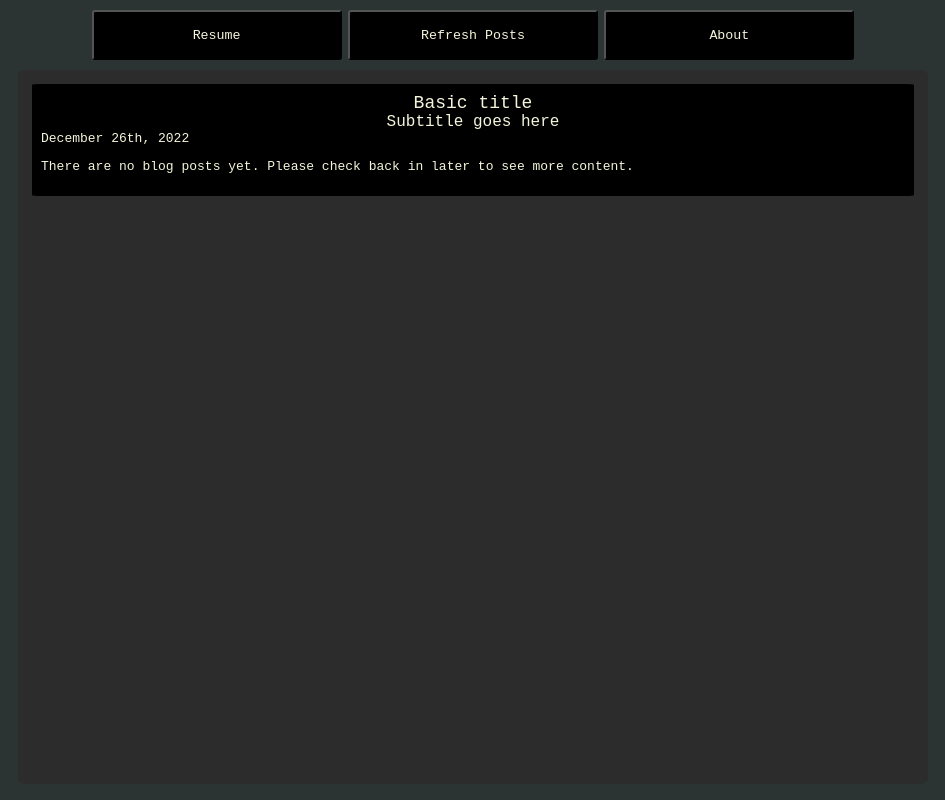
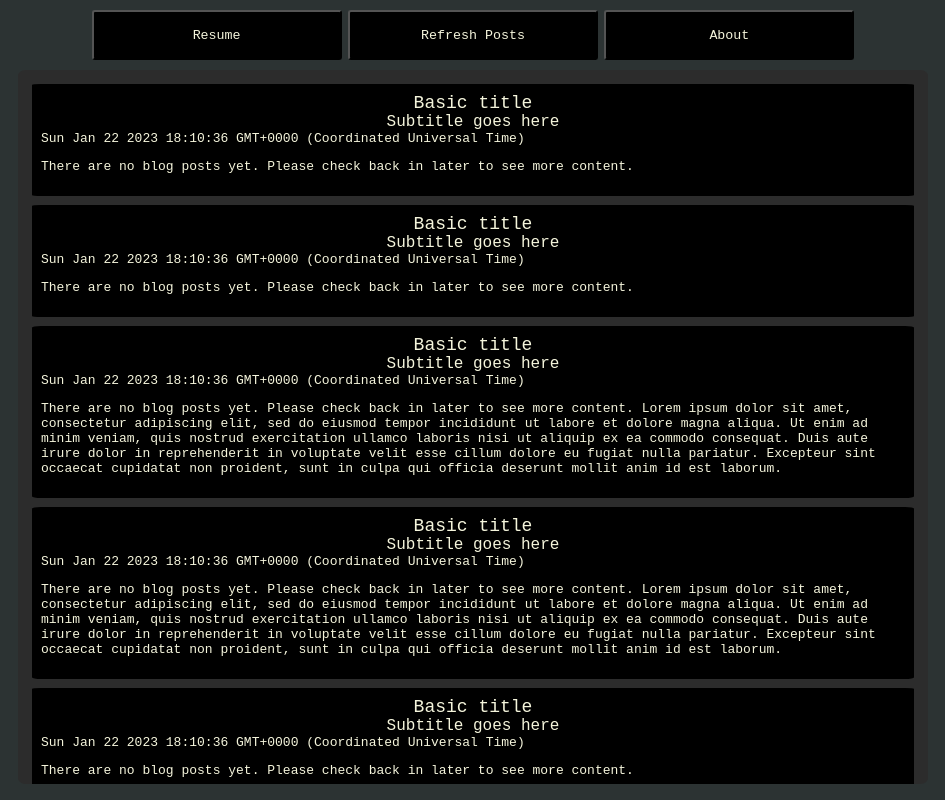
Before and after one commit to fire833/KTBLOG, a React app: page / in a window 1280 px wide. Shown: the whole page, without its empty margins (167-1112 px from the left). Built offline with nearby package versions, Linux system fonts and the light colour scheme; no server answers; a web font is replaced by a local one.

Commit message:
[timestamp] Updated timestamp logic to properly format the unix time from the API.
Signed-off by: Kendall Tauser <kttpsy@gmail.com>

```diff
--- a/src/Entry.tsx
+++ b/src/Entry.tsx
@@ -28,13 +28,13 @@ enum blogState {
 function KTBLOG() {
 
   const [entries, updateEntries] = useState(Array<KTBlogPostProps>(
-    { content: "There are no blog posts yet. Please check back in later to see more content.", postId: 1, title: "Basic title", subtitle: "Subtitle goes here", timestamp: "December 26th, 2022" },
-    // { content: "There are no blog posts yet. Please check back in later to see more content.", postId: "Default", title: "Basic title", subtitle: "Subtitle goes here", timestamp: "December 26th, 2022" },
-    // { content: "There are no blog posts yet. Please check back in later to see more content. Lorem ipsum dolor sit amet, consectetur adipiscing elit, sed do eiusmod tempor incididunt ut labore et dolore magna aliqua. Ut enim ad minim veniam, quis nostrud exercitation ullamco laboris nisi ut aliquip ex ea commodo consequat. Duis aute irure dolor in reprehenderit in voluptate velit esse cillum dolore eu fugiat nulla pariatur. Excepteur sint occaecat cupidatat non proident, sunt in culpa qui officia deserunt mollit anim id est laborum.", postId: "Default", title: "Basic title", subtitle: "Subtitle goes here", timestamp: "December 26th, 2022" },
-    // { content: "There are no blog posts yet. Please check back in later to see more content. Lorem ipsum dolor sit amet, consectetur adipiscing elit, sed do eiusmod tempor incididunt ut labore et dolore magna aliqua. Ut enim ad minim veniam, quis nostrud exercitation ullamco laboris nisi ut aliquip ex ea commodo consequat. Duis aute irure dolor in reprehenderit in voluptate velit esse cillum dolore eu fugiat nulla pariatur. Excepteur sint occaecat cupidatat non proident, sunt in culpa qui officia deserunt mollit anim id est laborum.", postId: "Default", title: "Basic title", subtitle: "Subtitle goes here", timestamp: "December 26th, 2022" },
-    // { content: "There are no blog posts yet. Please check back in later to see more content.", postId: "Default", title: "Basic title", subtitle: "Subtitle goes here", timestamp: "December 26th, 2022" },
-    // { content: "There are no blog posts yet. Please check back in later to see more content. Lorem ipsum dolor sit amet, consectetur adipiscing elit, sed do eiusmod tempor incididunt ut labore et dolore magna aliqua. Ut enim ad minim veniam, quis nostrud exercitation ullamco laboris nisi ut aliquip ex ea commodo consequat. Duis aute irure dolor in reprehenderit in voluptate velit esse cillum dolore eu fugiat nulla pariatur. Excepteur sint occaecat cupidatat non proident, sunt in culpa qui officia deserunt mollit anim id est laborum.", postId: "Default", title: "Basic title", subtitle: "Subtitle goes here", timestamp: "December 26th, 2022" },
-    // { content: "There are no blog posts yet. Please check back in later to see more content.", postId: "Default", title: "Basic title", subtitle: "Subtitle goes here", timestamp: "December 26th, 2022" },
+    { content: "There are no blog posts yet. Please check back in later to see more content.", postId: 1, title: "Basic title", subtitle: "Subtitle goes here", timestamp: Date.now() },
+    { content: "There are no blog posts yet. Please check back in later to see more content.", postId: 2, title: "Basic title", subtitle: "Subtitle goes here", timestamp: Date.now() },
+    { content: "There are no blog posts yet. Please check back in later to see more content. Lorem ipsum dolor sit amet, consectetur adipiscing elit, sed do eiusmod tempor incididunt ut labore et dolore magna aliqua. Ut enim ad minim veniam, quis nostrud exercitation ullamco laboris nisi ut aliquip ex ea commodo consequat. Duis aute irure dolor in reprehenderit in voluptate velit esse cillum dolore eu fugiat nulla pariatur. Excepteur sint occaecat cupidatat non proident, sunt in culpa qui officia deserunt mollit anim id est laborum.", postId: 3, title: "Basic title", subtitle: "Subtitle goes here", timestamp: Date.now() },
+    { content: "There are no blog posts yet. Please check back in later to see more content. Lorem ipsum dolor sit amet, consectetur adipiscing elit, sed do eiusmod tempor incididunt ut labore et dolore magna aliqua. Ut enim ad minim veniam, quis nostrud exercitation ullamco laboris nisi ut aliquip ex ea commodo consequat. Duis aute irure dolor in reprehenderit in voluptate velit esse cillum dolore eu fugiat nulla pariatur. Excepteur sint occaecat cupidatat non proident, sunt in culpa qui officia deserunt mollit anim id est laborum.", postId: 4, title: "Basic title", subtitle: "Subtitle goes here", timestamp: Date.now() },
+    { content: "There are no blog posts yet. Please check back in later to see more content.", postId: 5, title: "Basic title", subtitle: "Subtitle goes here", timestamp: Date.now() },
+    { content: "There are no blog posts yet. Please check back in later to see more content. Lorem ipsum dolor sit amet, consectetur adipiscing elit, sed do eiusmod tempor incididunt ut labore et dolore magna aliqua. Ut enim ad minim veniam, quis nostrud exercitation ullamco laboris nisi ut aliquip ex ea commodo consequat. Duis aute irure dolor in reprehenderit in voluptate velit esse cillum dolore eu fugiat nulla pariatur. Excepteur sint occaecat cupidatat non proident, sunt in culpa qui officia deserunt mollit anim id est laborum.", postId: 6, title: "Basic title", subtitle: "Subtitle goes here", timestamp: Date.now() },
+    { content: "There are no blog posts yet. Please check back in later to see more content.", postId: 7, title: "Basic title", subtitle: "Subtitle goes here", timestamp: Date.now() },
     ));
 
   const [pageState, updatePageState] = useState(blogState.Default);
--- a/src/components/ktblogpost.tsx
+++ b/src/components/ktblogpost.tsx
@@ -22,7 +22,7 @@ import './ktblogpost.css';
 export interface KTBlogPostProps {
     postId: number,
     title?: string,
-    timestamp?: string,
+    timestamp?: number,
     subtitle?: string,
     content: string,
 }
@@ -30,11 +30,18 @@ export interface KTBlogPostProps {
 function KTBlogPost(props: KTBlogPostProps) {
     const [comments, updateComments] = useState();
 
+    let d: Date;
+    if (props.timestamp != undefined) {
+        d = new Date(props.timestamp);
+    } else {
+        d = new Date();
+    }
+
     return (
         <div className="entry">
             {props.title != "" ? (<h1 className="title">{props.title}</h1>) : (<h1 className="title"></h1>)}
             {props.subtitle != "" ? (<h2 className="subtitle">{props.subtitle}</h2>) : (<h2 className="subtitle"></h2>)}
-            {props.timestamp != "" ? (<h4 className="timestamp">{props.timestamp}</h4>) : (<h4 className="timestamp">This post has not timestamp.</h4>)}
+            {props.timestamp != undefined ? (<h4 className="timestamp">{d.toString()}</h4>) : (<h4 className="timestamp">This post has no timestamp.</h4>)}
             {props.content != "" ? (<p className="blogentry">{props.content}</p>) : (<p className="blogentry">This post has no content.</p>)}
         </div>
     )
```
Also changed, not shown: docs/index.html (+1 -1 lines), 2 other files.
